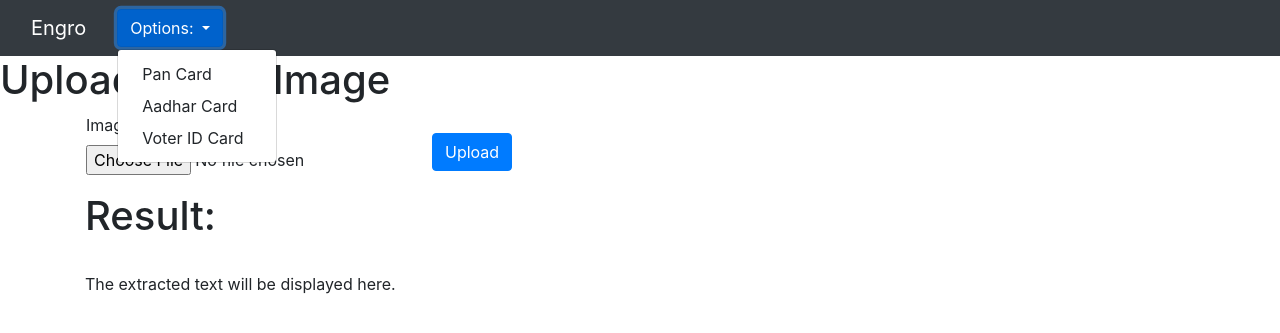
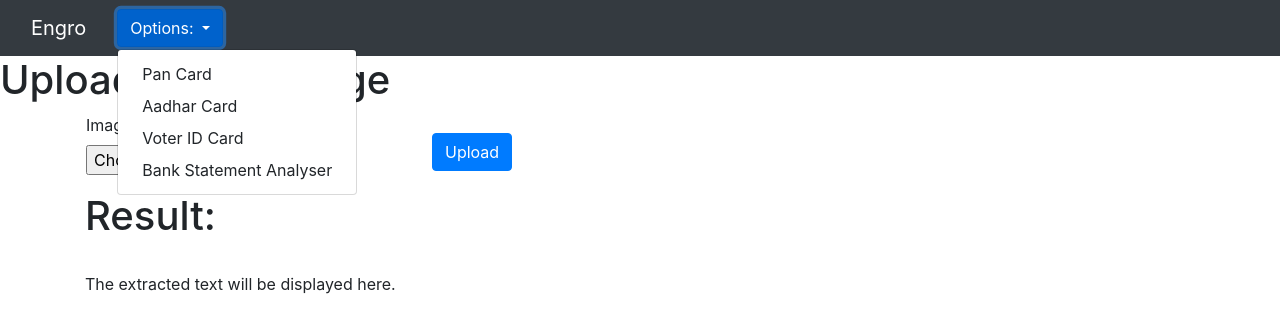
Before and after one commit to codewith-arijit/document-OCR, a Django app: page /aadhar/ in a window 1280 px wide, after a click on "Options:". Shown: the top 333 px of the page. Run offline with Django 3.2, Linux system fonts and the light colour scheme; some libraries are stand-ins or nearby versions.

Commit message:
Added navigation for the bank Minor changes

```diff
--- a/pancard/settings.py
+++ b/pancard/settings.py
@@ -37,7 +37,8 @@ INSTALLED_APPS = [
     'django.contrib.sessions',
     'django.contrib.messages',
     'django.contrib.staticfiles',
-    'pcard'
+    'pcard',
+    'django_cleanup.apps.CleanupConfig'
 ]
 
 MIDDLEWARE = [
--- a/pcard/templates/index.html
+++ b/pcard/templates/index.html
@@ -35,6 +35,8 @@
       <a class="dropdown-item" href="/pancard">Pan Card</a>
       <a class="dropdown-item" href="/aadhar">Aadhar Card</a>
       <a class="dropdown-item" href="/voterid">Voter ID Card</a>
+
+      <a class="dropdown-item" href="/bank_id">Bank Statement Analyser</a>
     </div>
   </div>
 </div>
--- a/pcard/templates/pcard/bank.html
+++ b/pcard/templates/pcard/bank.html
@@ -31,7 +31,7 @@
 
 
 
-    {{ bank_text }} <br>
+    <pre>{{ bank_text }}<pre> <br>
 
 
 <!-- image upload end -->
--- a/pcard/templates/pcard/index.html
+++ b/pcard/templates/pcard/index.html
@@ -35,6 +35,8 @@
       <a class="dropdown-item" href="/pancard">Pan Card</a>
       <a class="dropdown-item" href="/aadhar">Aadhar Card</a>
       <a class="dropdown-item" href="/voterid">Voter ID Card</a>
+
+      <a class="dropdown-item" href="/bank_id">Bank Statement Analyser</a>
     </div>
   </div>
 </div>
--- a/pcard/views.py
+++ b/pcard/views.py
@@ -140,8 +140,19 @@ def bank_id(request):
                 "Balance": b_t_bal
             }
             """
-
-            return render(request, 'pcard/bank.html', {'form':form, 'bank_text': bank_text})
+            obj = [
+                bank_text[0],
+                bank_text[1],
+                bank_text[2],
+                bank_text[3],
+                bank_text[4],
+                bank_text[5],
+                bank_text[6],
+                bank_text[7],
+            ]
+            list_text_as_a_string = json.dumps(obj, indent=2)
+            return render(request, 'pcard/bank.html', {'form':form, 'bank_text': list_text_as_a_string})
+            #return render(request, 'pcard/bank.html', {'form':form, 'bank_text': bank_text})
 
     else:
         form = UploadFileForm()
```
Also changed, not shown: db.sqlite3.
